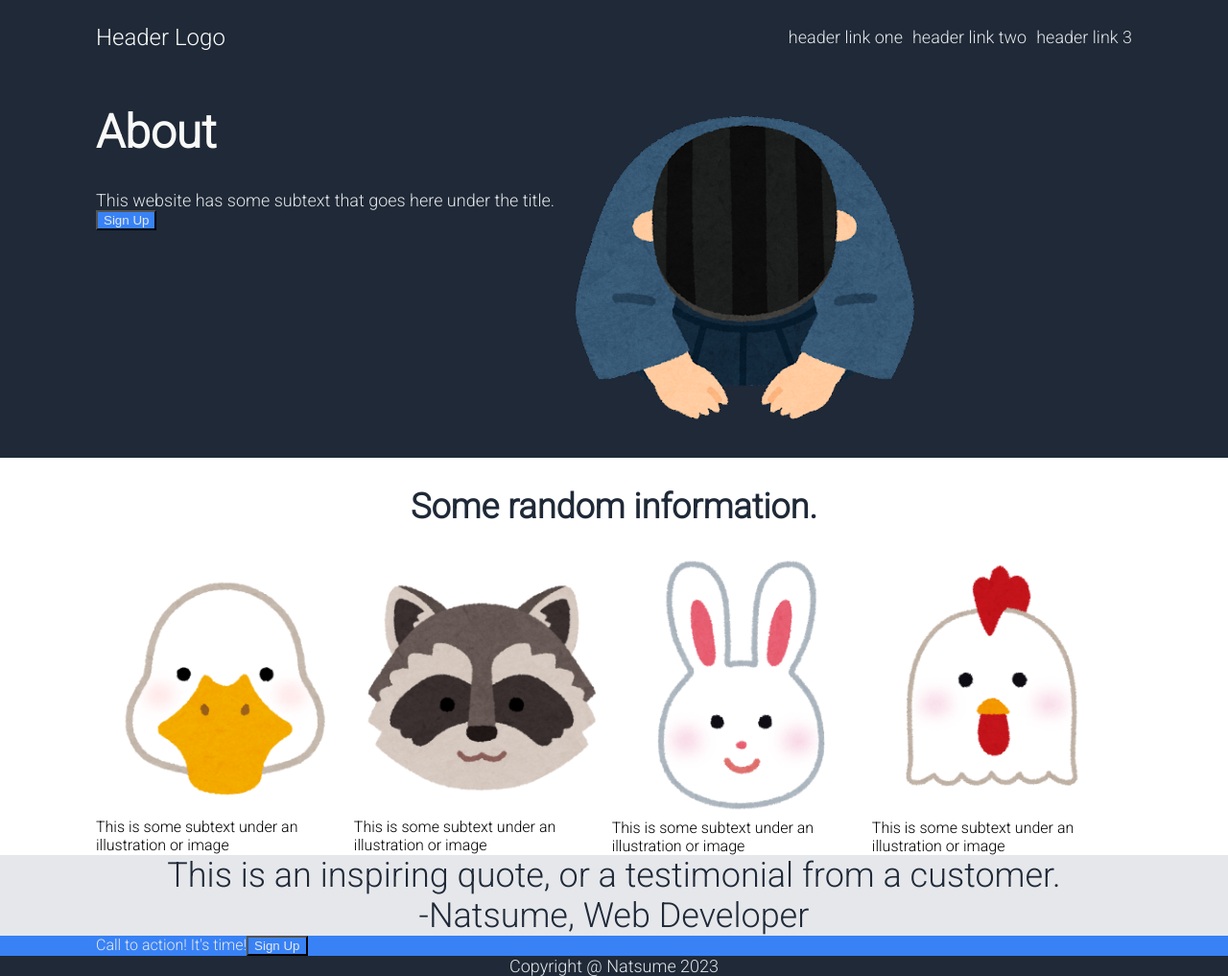
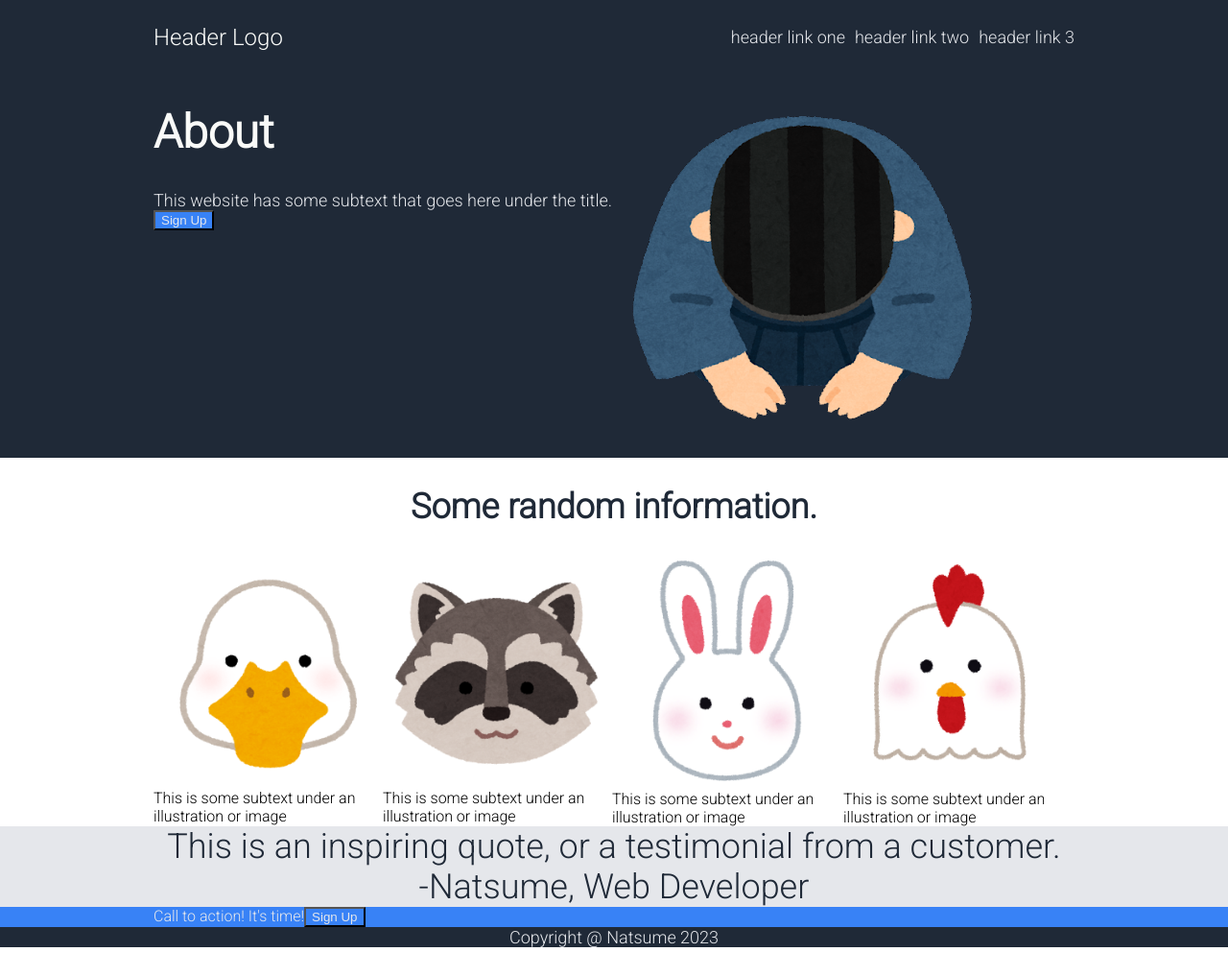
Before and after one commit to natsume-al7/landing-page, a plain HTML site: page index.html in a window 1280 px wide. Shown: the whole page at 96% size. After the commit the page ends 987 px from the top, so only its background shows below. Drawn offline with Linux system fonts and the light colour scheme.

Commit message:
Update body padding in landing page

```diff
--- a/style/style.css
+++ b/style/style.css
@@ -12,7 +12,7 @@ body {
     display: flex;
     background-color: #1F2937;
     align-items: center;
-    padding: 10px 100px;
+    padding: 10px 20vh;
 }
 
 .logo {
@@ -43,8 +43,8 @@ a {
     display: flex;
     flex: 2;
     background-color: #1F2937;
-    padding-left: 100px;
-    padding-right: 100px;
+    padding-left: 20vh;
+    padding-right: 20vh;
     align-items: flex-start;
 }
 
@@ -63,8 +63,8 @@ a {
     display: flex;
     flex-direction: column;
     flex: 2;
-    padding-left: 100px;
-    padding-right: 100px;
+    padding-left: 20vh;
+    padding-right: 20vh;
 }
 
 h2 {
@@ -92,8 +92,8 @@ img {
     font-size: 36px;
     font-style: light, italic;
     color: #1F2937;
-    padding-left: 100px;
-    padding-right: 100px;
+    padding-left: 20vh;
+    padding-right: 20vh;
     flex-direction: column;
     justify-content: center;
     text-align: center;
@@ -108,8 +108,8 @@ img {
     flex: 1;
     background-color: #3882F6;
     color: #E5E7EB;
-    padding-left: 100px;
-    padding-right: 100px;
+    padding-left: 20vh;
+    padding-right: 20vh;
 }
 
 .cta-button {
```
